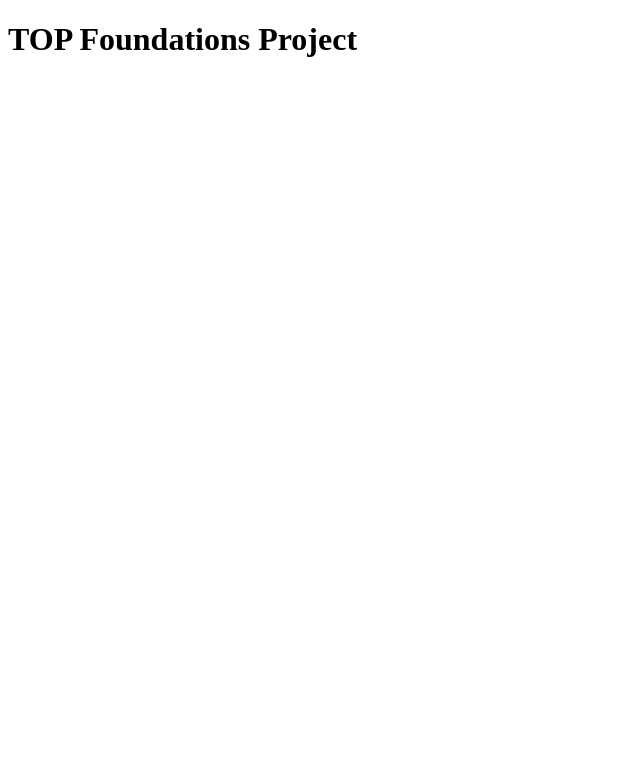
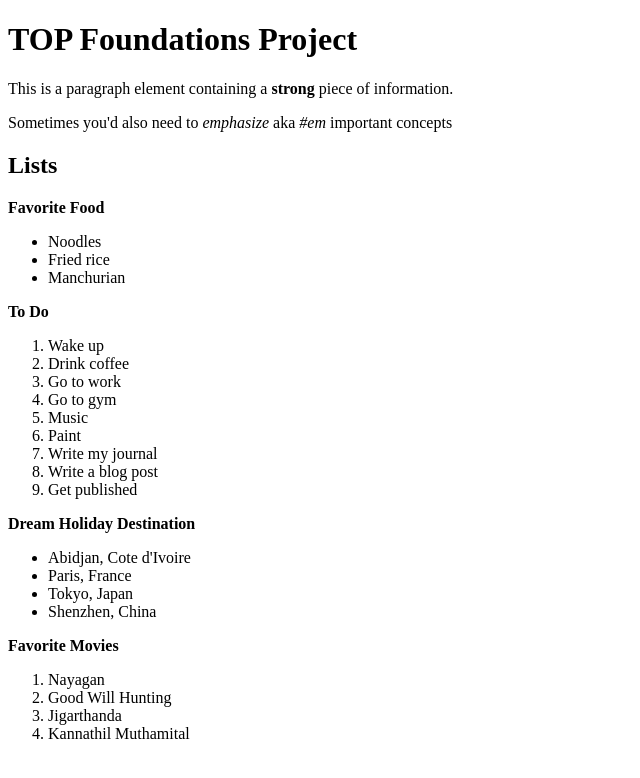
Before and after one commit to sumaximize/foundations-project, a plain HTML site: page index.html in a window 1280 px wide. Shown: the whole page, without its empty margins (0-640 px from the left). Drawn offline with Linux system fonts and the light colour scheme.

Commit message:
added lists, to homepage

```diff
--- a/index.html
+++ b/index.html
@@ -8,6 +8,46 @@
 
     <body>
         <h1>TOP Foundations Project</h1>
+        <p>This is a paragraph element containing a <strong>strong </strong> piece of information.</p>
+        <p>Sometimes you'd also need to <em>emphasize</em> aka <em>#em</em> important concepts</p> <!-- This is a comment in HTML -->
+
+        <h2>Lists</h2>
+        <strong>Favorite Food</strong>
+        <ul>
+            <li>Noodles</li>
+            <li>Fried rice</li>
+            <li>Manchurian</li>
+        </ul>
+
+        <strong>To Do </strong>
+        <ol>
+            <li>Wake up</li>
+            <li>Drink coffee</li>
+            <li>Go to work</li>
+            <li>Go to gym</li>
+            <li>Music</li>
+            <li>Paint</li>
+            <li>Write my journal</li>
+            <li>Write a blog post</li>
+            <li>Get published</li>
+        </ol>
+
+        <strong>Dream Holiday Destination</strong>
+        <ul>
+            <li>Abidjan, Cote d'Ivoire</li>
+            <li>Paris, France</li>
+            <li>Tokyo, Japan</li>
+            <li>Shenzhen, China</li>
+        </ul>
+
+        <strong>Favorite Movies</strong>
+        <ol>
+            <li>Nayagan</li>
+            <li>Good Will Hunting</li>
+            <li>Jigarthanda</li>
+            <li>Kannathil Muthamital</li>
+        </ol>
+
     </body>
 
 
```
